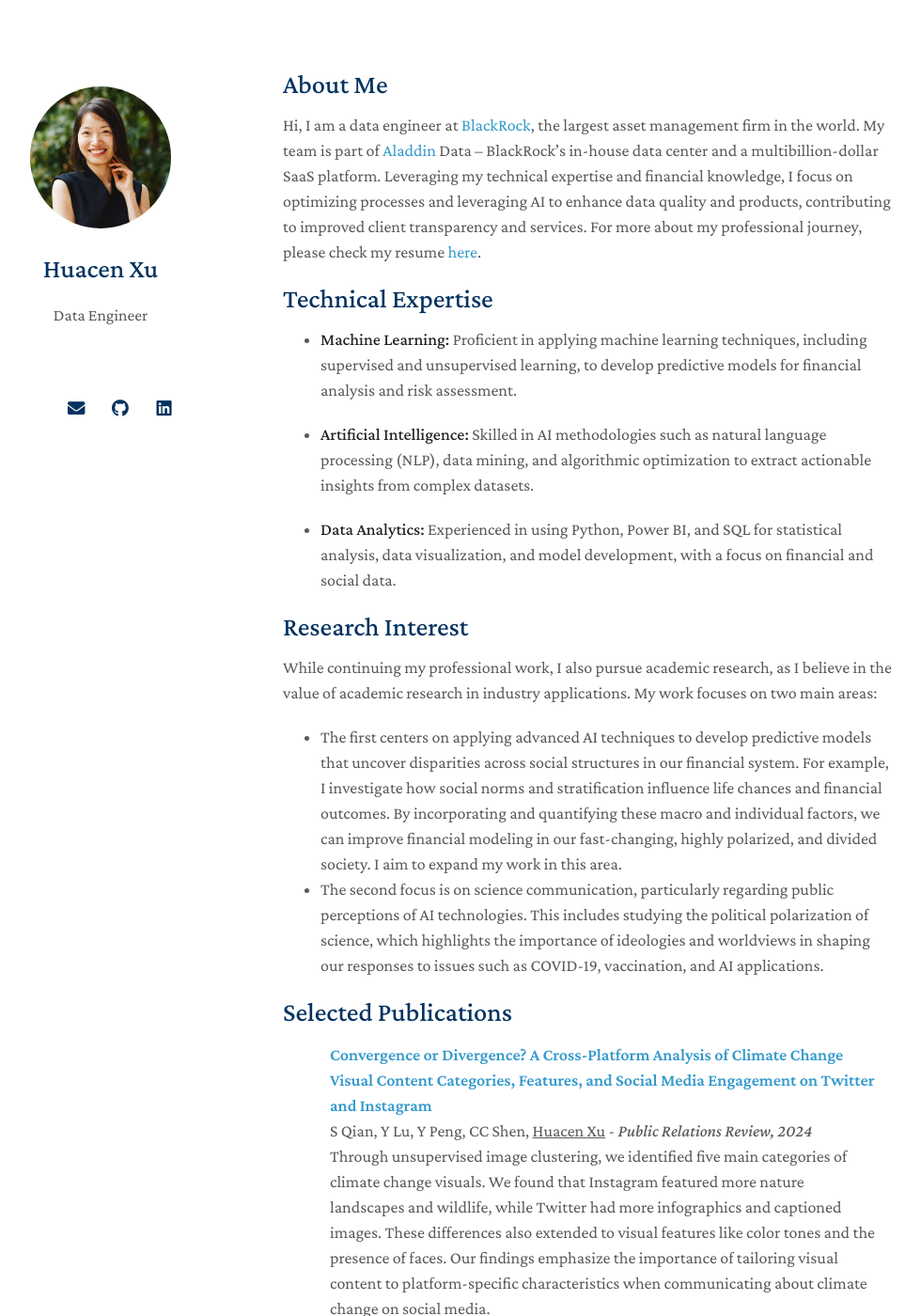
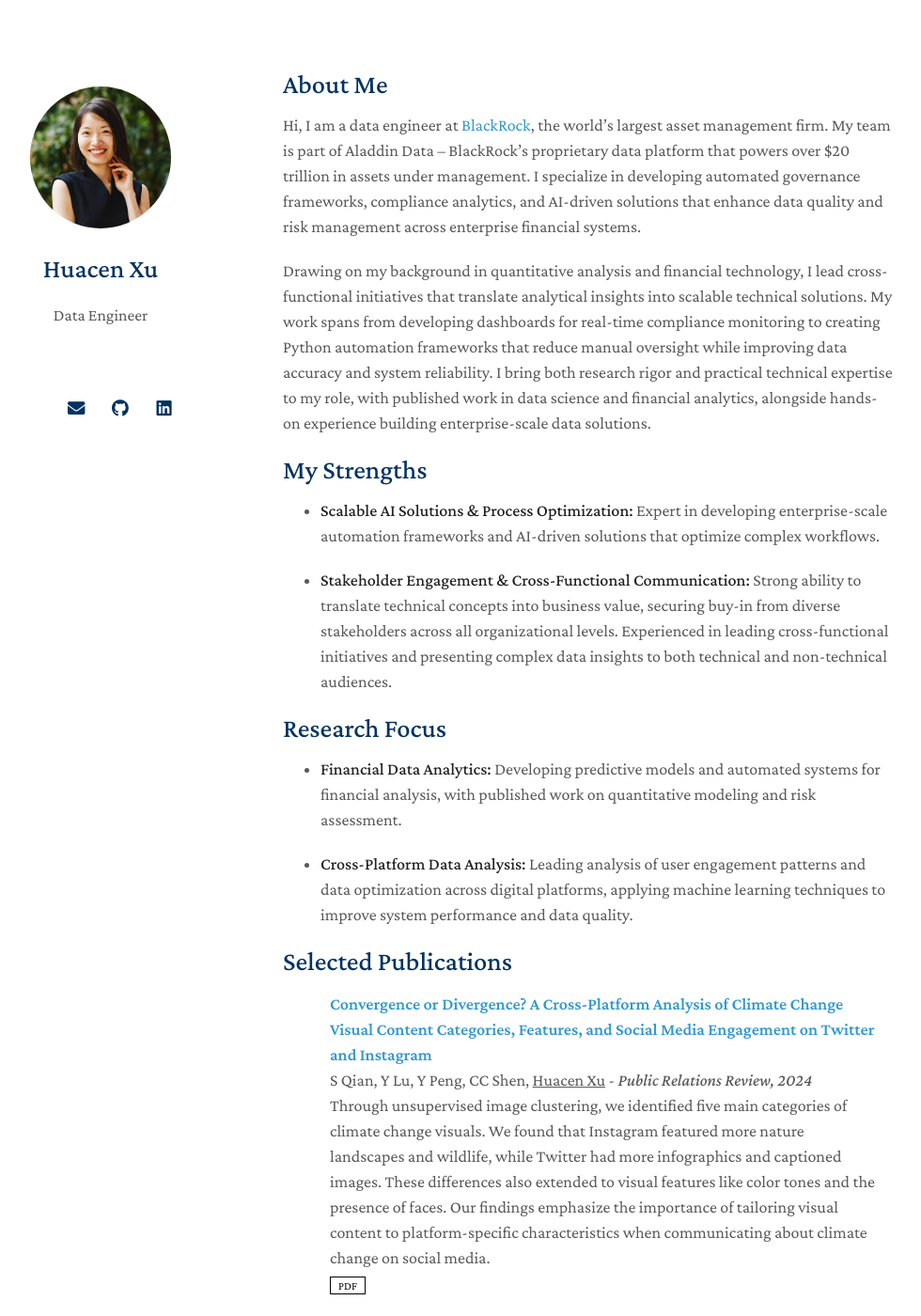
Before and after one commit to huacenxu/huacenxu.github.io, a Jekyll site: the page built from index.md, in a window 1280 px wide and 1400 px high. Shown: the whole window at 94% size, without its empty margins (169-1149 px from the left). Built offline with Jekyll 4.4.1, drawn with Linux system fonts in a browser that asks for light colours; nearby versions of some CDN libraries; a style sheet for code colours, icons or effects is not loaded; our own code applies the rules of GitHub Pages for plain Markdown files; some of the changed text lies outside the part shown.

Commit message:
Update index.md

```diff
--- a/index.md
+++ b/index.md
@@ -4,23 +4,23 @@
 
 ## About Me
 
-Hi, I am a data engineer at [BlackRock](https://www.blackrock.com/), the largest asset management firm in the world. My team is part of [Aladdin](https://www.blackrock.com/aladdin) Data – BlackRock’s in-house data center and a multibillion-dollar SaaS platform. Leveraging my technical expertise and financial knowledge, I focus on optimizing processes and leveraging AI to enhance data quality and products, contributing to improved client transparency and services. For more about my professional journey, please check my resume [here](https://drive.google.com/file/d/1hlUAAuISTCTPKzxRRHAfblp7jFCG9TEl/view?usp=sharing).
+Hi, I am a data engineer at [BlackRock](https://www.blackrock.com/), the world's largest asset management firm. My team is part of Aladdin Data – BlackRock's proprietary data platform that powers over $20 trillion in assets under management. I specialize in developing automated governance frameworks, compliance analytics, and AI-driven solutions that enhance data quality and risk management across enterprise financial systems.
 
-## Technical Expertise
-- **Machine Learning:** Proficient in applying machine learning techniques, including supervised and unsupervised learning, to develop predictive models for financial analysis and risk assessment.
+Drawing on my background in quantitative analysis and financial technology, I lead cross-functional initiatives that translate analytical insights into scalable technical solutions. My work spans from developing dashboards for real-time compliance monitoring to creating Python automation frameworks that reduce manual oversight while improving data accuracy and system reliability. I bring both research rigor and practical technical expertise to my role, with published work in data science and financial analytics, alongside hands-on experience building enterprise-scale data solutions.
 
-- **Artificial Intelligence:** Skilled in AI methodologies such as natural language processing (NLP), data mining, and algorithmic optimization to extract actionable insights from complex datasets.
+## My Strengths
 
-- **Data Analytics:** Experienced in using Python, Power BI, and SQL for statistical analysis, data visualization, and model development, with a focus on financial and social data.
+- **Scalable AI Solutions & Process Optimization:** Expert in developing enterprise-scale automation frameworks and AI-driven solutions that optimize complex workflows.
 
-## Research Interest
+- **Stakeholder Engagement & Cross-Functional Communication:** Strong ability to translate technical concepts into business value, securing buy-in from diverse stakeholders across all organizational levels. Experienced in leading cross-functional initiatives and presenting complex data insights to both technical and non-technical audiences.
 
-While continuing my professional work, I also pursue academic research, as I believe in the value of academic research in industry applications. My work focuses on two main areas:
+## Research Focus
 
-- The first centers on applying advanced AI techniques to develop predictive models that uncover disparities across social structures in our financial system. For example, I investigate how social norms and stratification influence life chances and financial outcomes. By incorporating and quantifying these macro and individual factors, we can improve financial modeling in our fast-changing, highly polarized, and divided society. I aim to expand my work in this area.
-- The second focus is on science communication, particularly regarding public perceptions of AI technologies. This includes studying the political polarization of science, which highlights the importance of ideologies and worldviews in shaping our responses to issues such as COVID-19, vaccination, and AI applications.
+- **Financial Data Analytics:** Developing predictive models and automated systems for financial analysis, with published work on quantitative modeling and risk assessment.
+
+- **Cross-Platform Data Analysis:** Leading analysis of user engagement patterns and data optimization across digital platforms, applying machine learning techniques to improve system performance and data quality.
 
 {% include_relative _includes/publications.md %}
-## Academic Conference Reviewer
+## Academic Reviewer
 - Annual Conference of the American Council on Consumer Interests (ACCI)
 - Annual International Communication Association Conference (ICA)
```
